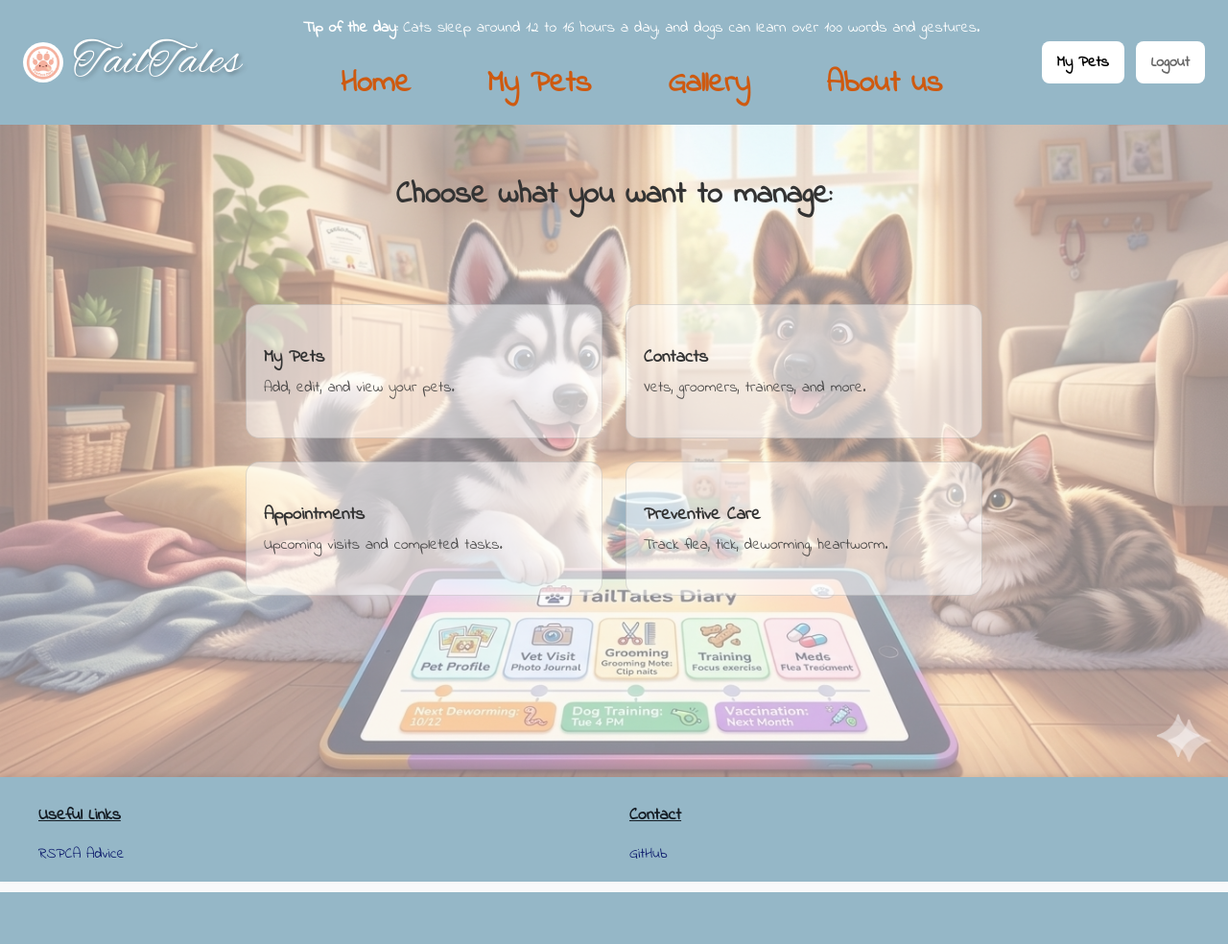
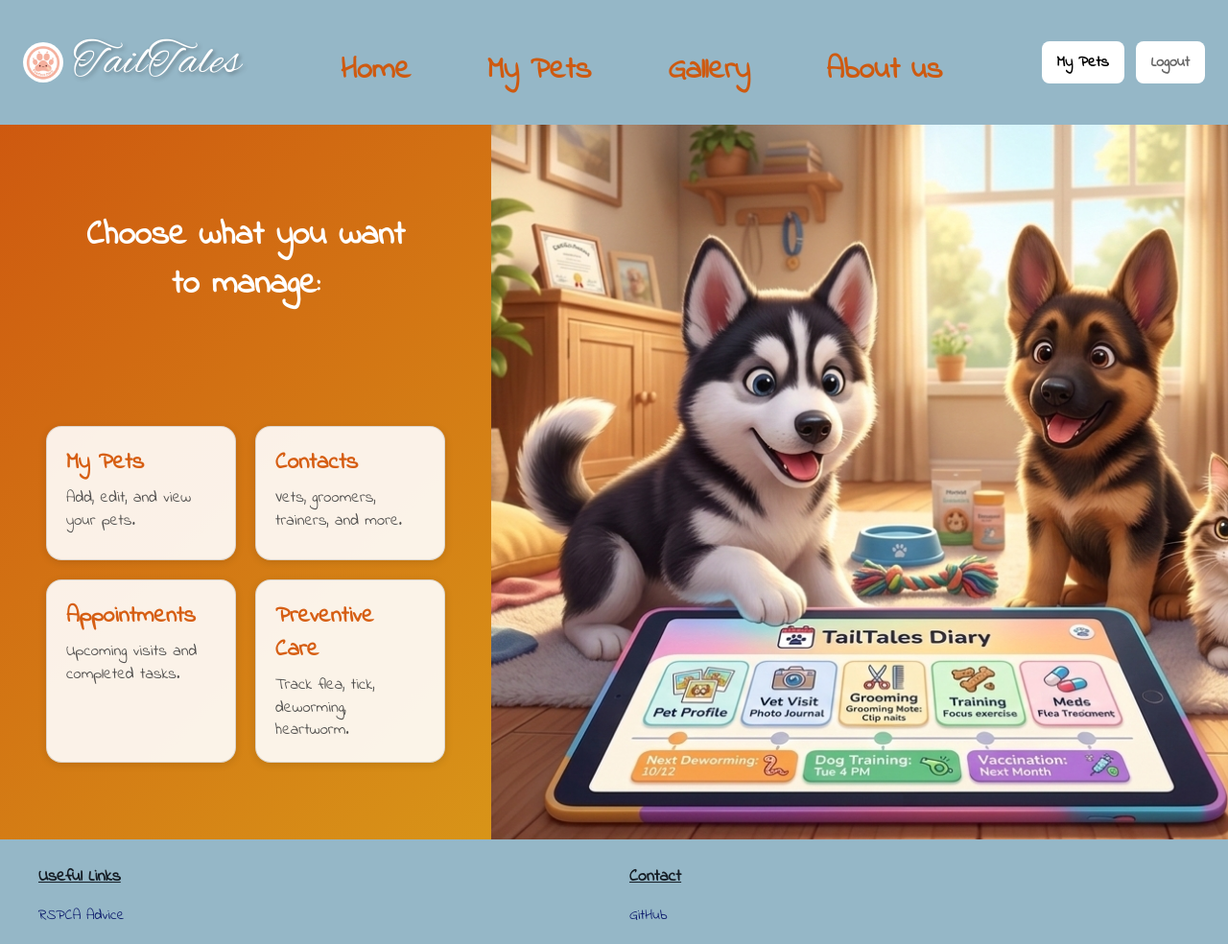
Before and after one commit to Anci82/TailTales, a Django app: page /dashboard/ in a window 1280 px wide. Shown: the whole page at 96% size. Before the commit the page ends 930 px from the top, so only its background shows below. Run offline with Django 5.2, Linux system fonts and the light colour scheme; the visitor is signed in with stand-in values (Sample User, id 1).

Commit message:
Dashboard styling

```diff
--- a/static/css/style.css
+++ b/static/css/style.css
@@ -238,7 +238,6 @@ textarea::placeholder {
     opacity: 0.6;
 }
 
-/* Checkbox fix for form.as_p */
 .form-card input[type="checkbox"] {
     width: auto;
     display: inline-block;
@@ -420,33 +419,103 @@ header.header-wrapper.hidden {
     transform: translateY(-100%);
 }
 /* ============================
+   DASHBOARD HERO
+============================ */
+.dashboard-hero {
+    display: grid;
+    grid-template-columns: 4fr 6fr;
+    min-height: calc(100vh - 130px);
+    background-color: rgb(149, 183, 199);
+}
+
+.dashboard-hero-content {
+    background: linear-gradient(135deg, rgba(211, 81, 0, 0.92), rgb(216, 148, 24));
+    padding: 2.5rem 2rem;
+    display: flex;
+    flex-direction: column;
+    justify-content: center;
+}
+
+.dashboard-hero-image {
+    height: 100%;
+}
+
+.dashboard-hero-image img {
+    width: 100%;
+    height: 100%;
+    object-fit: cover;
+    display: block;
+}
+
+#dashboard-title {
+    color: white;
+    text-align: center;
+    margin: 0 0 2rem 0;
+    font-size: 2.2rem;
+}
+
+.feature-grid {
+    display: grid;
+    grid-template-columns: 1fr 1fr;
+    gap: 1.25rem;
+}
+
+.feature-card {
+    display: block;
+    text-decoration: none;
+    background: rgba(255, 255, 255, 0.9);
+    color: #333;
+    padding: 1.25rem;
+    border-radius: 16px;
+    box-shadow: 0 2px 8px rgba(0, 0, 0, 0.12);
+    transition: transform 0.2s ease, box-shadow 0.2s ease;
+}
+
+.feature-card:hover {
+    transform: translateY(-4px);
+    box-shadow: 0 6px 14px rgba(0, 0, 0, 0.18);
+}
+
+.feature-card h3 {
+    margin-top: 0;
+    margin-bottom: 0.5rem;
+    color: rgba(211, 81, 0, 0.92);
+    font-size: 1.5rem;
+}
+
+.feature-card p {
+    margin: 0;
+    font-size: 1.05rem;
+    line-height: 1.4;
+}
+/* ============================
    MAIN WRAPPER & BACKGROUND
 ============================ */
 .main-wrapper {
     position: relative;
-    min-height: calc(100vh - 120px);
+    min-height: calc(100vh - 130px);
     margin-top: 130px;
 }
 
-.main-wrapper::before {
-    content: "";
-    position: absolute;
-    inset: 0;
-    width: 100%;
-    height: 100%;
-    background-image: url('../images/background.png');
-    background-size: cover;
-    background-position: center;
-    background-repeat: no-repeat;
-    opacity: 0.5;
-    z-index: 0;
-    border-radius: 0;
-}
+/*.main-wrapper::before {*/
+/*    content: "";*/
+/*    position: absolute;*/
+/*    inset: 0;*/
+/*    width: 100%;*/
+/*    height: 100%;*/
+/*    background-image: url('../images/background.png');*/
+/*    background-size: cover;*/
+/*    background-position: center;*/
+/*    background-repeat: no-repeat;*/
+/*    opacity: 0.5;*/
+/*    z-index: 0;*/
+/*    border-radius: 0;*/
+/*}*/
 
-.main-wrapper > * {
-    position: relative;
-    z-index: 1;
-}
+/*.main-wrapper > * {*/
+/*    position: relative;*/
+/*    z-index: 1;*/
+/*}*/
 
 /* ============================
    WELCOME SCREEN
@@ -493,55 +562,6 @@ header.header-wrapper.hidden {
 .home-actions {
     margin-top: 1.5rem;
 }
-/*.welcome-section {*/
-/*    width: 100%;*/
-/*    min-height: 100vh;*/
-/*    position: relative;*/
-/*    display: flex;*/
-/*    flex-direction: column;*/
-/*    justify-content: center;*/
-/*    align-items: center;*/
-/*    text-align: center;*/
-/*    overflow: hidden;*/
-/*}*/
-
-/*.welcome-background img {*/
-/*    position: absolute;*/
-/*    top: 0;*/
-/*    left: 0;*/
-/*    width: 100%;*/
-/*    height: 100%;*/
-/*    object-fit: cover;*/
-/*    filter: brightness(0.9);*/
-/*    z-index: 1;*/
-/*    border-radius: 0;*/
-/*}*/
-
-/*.welcome-text {*/
-/*    position: absolute;*/
-/*    top: 50%;*/
-/*    left: 20%;*/
-/*    transform: translate(-50%, -50%);*/
-/*    z-index: 2;*/
-/*    max-width: 500px;*/
-/*    color: saddlebrown;*/
-/*    text-align: center;*/
-/*    padding: 1rem;*/
-/*    font-weight: bold;*/
-/*}*/
-
-/*.welcome-text h2 {*/
-/*    font-family: 'Alex Brush', cursive;*/
-/*    font-weight: 400;*/
-/*    font-style: normal;*/
-/*    font-size: 3rem;*/
-/*    margin-bottom: 1rem;*/
-/*}*/
-
-/*.welcome-text p {*/
-/*    font-size: 1.2rem;*/
-/*    line-height: 1.5;*/
-/*}*/
 
 /* ============================
    FOOTER
@@ -630,4 +650,16 @@ ul li a:focus {
     .main-wrapper {
         margin-top: 180px;
     }
+    .dashboard-hero {
+    grid-template-columns: 1fr;
+    }
+
+    .dashboard-hero-image {
+    order: -1;
+    min-height: 280px;
+    }
+
+    .feature-grid {
+    grid-template-columns: 1fr;
+    }
 }
--- a/templates/base.html
+++ b/templates/base.html
@@ -20,9 +20,9 @@
     </div>
 
     <div class="header-center">
-        <div class="header-tip">
-            <p><strong>Tip of the day:</strong> Cats sleep around 12 to 16 hours a day, and dogs can learn over 100 words and gestures.</p>
-        </div>
+{#        <div class="header-tip">#}
+{#            <p><strong>Tip of the day:</strong> Cats sleep around 12 to 16 hours a day, and dogs can learn over 100 words and gestures.</p>#}
+{#        </div>#}
 
         <nav class="header-nav">
             <a href="{% url 'home' %}">Home</a>
--- a/templates/common/dashboard.html
+++ b/templates/common/dashboard.html
@@ -1,9 +1,12 @@
 {% extends 'base.html' %}
+{% load static %}
+
 {% block title %}Dashboard{% endblock %}
 
 {% block content %}
+<section class="dashboard-hero">
+    <div class="dashboard-hero-content">
         <h1 id="dashboard-title">Choose what you want to manage:</h1>
-
 
         <section class="feature-grid">
             <a class="feature-card" href="{% url 'pet-list' %}">
@@ -26,4 +29,10 @@
                 <p>Track flea, tick, deworming, heartworm.</p>
             </a>
         </section>
+    </div>
+
+    <div class="dashboard-hero-image">
+        <img src="{% static 'images/dashboard-side.png' %}" alt="Pets dashboard image">
+    </div>
+</section>
 {% endblock %}
```
Also changed, not shown: static/images/dashboard-side.png (added). Lines whose indentation alone changed are shown as unchanged.
